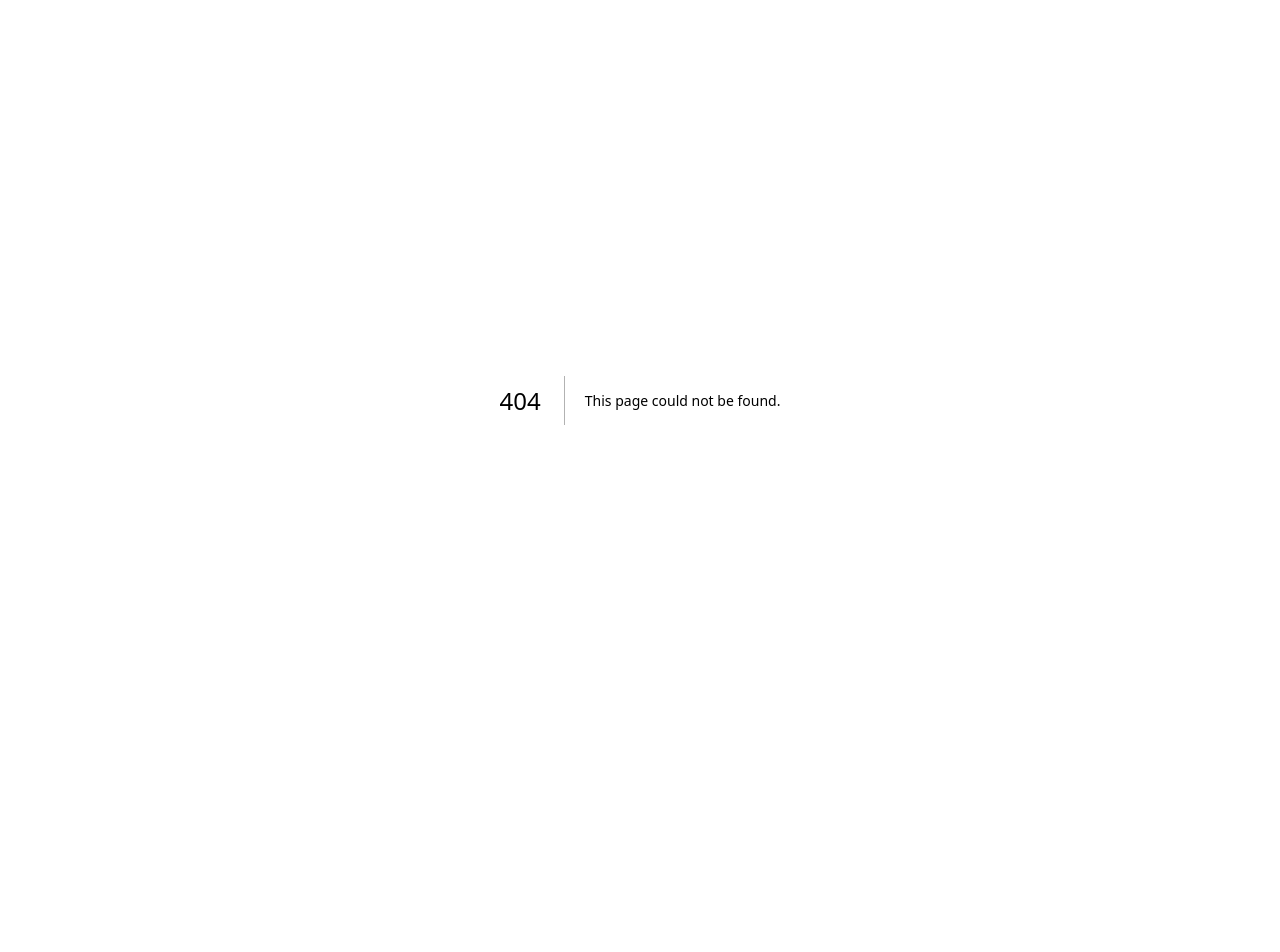
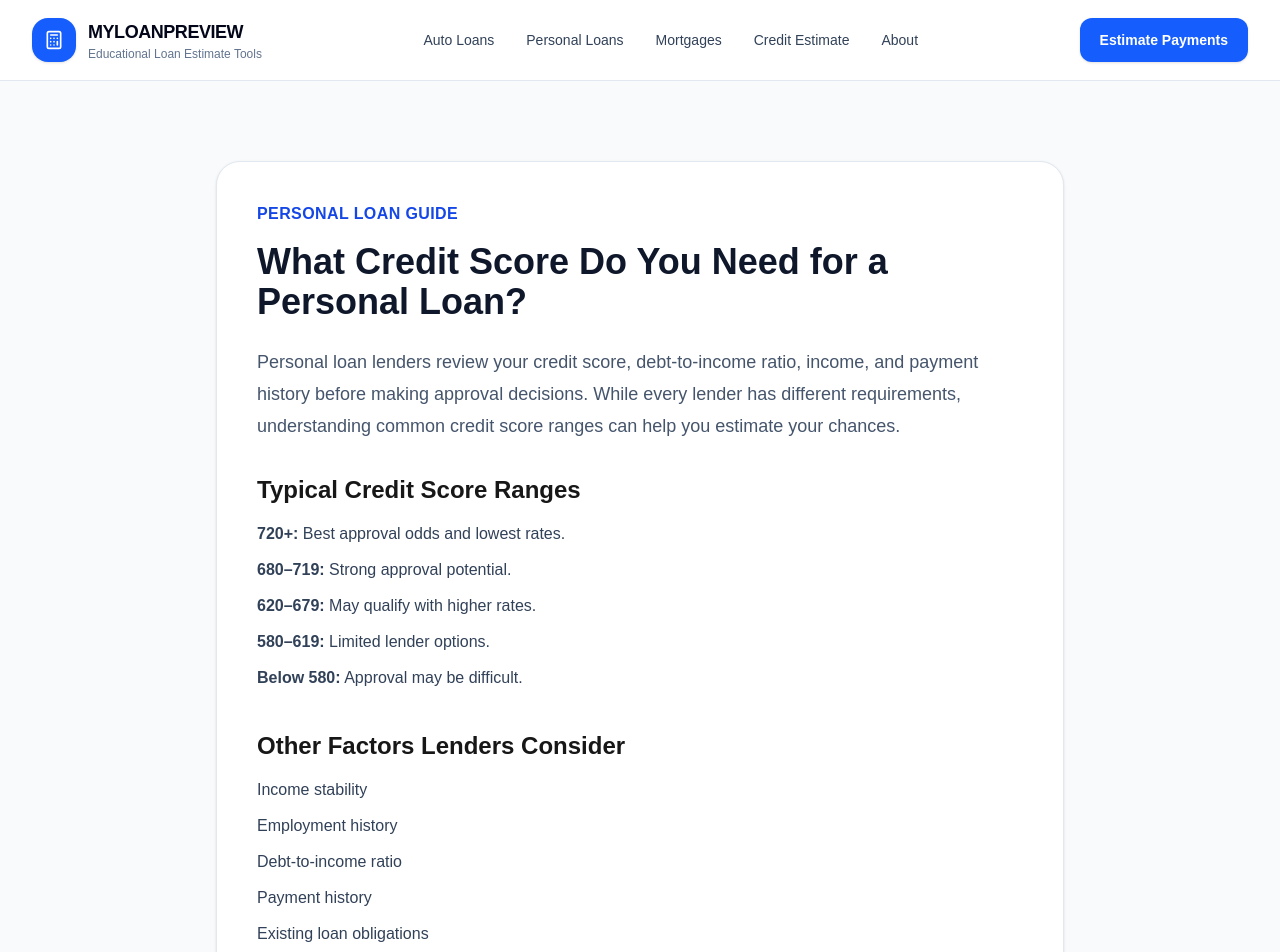
Before and after one commit to 39jorgegonzalez-lab/myloanpreview, a Next.js app: page /personal-loan-credit-score-guide in a window 1280 px wide. Before the commit this address had no page. Shown: the top 952 px of the page. Before the commit the page ends 800 px from the top, so only its background shows below. Built offline with nearby package versions, Linux system fonts and the light colour scheme.

Commit message:
Add personal and mortgage loan guides

```diff
--- /dev/null
+++ b/app/mortgage-credit-score-guide/page.tsx
@@ -0,0 +1,66 @@
+import Navbar from "../components/layout/Navbar";
+import Footer from "../components/layout/Footer";
+
+export default function MortgageGuide() {
+  return (
+    <>
+      <Navbar />
+
+      <main className="bg-slate-50 min-h-screen">
+        <section className="max-w-4xl mx-auto px-6 py-20">
+          <div className="bg-white rounded-3xl border border-slate-200 p-10 shadow-sm">
+
+            <p className="text-blue-700 font-semibold uppercase tracking-wide mb-4">
+              Mortgage Guide
+            </p>
+
+            <h1 className="text-4xl font-bold text-slate-900 mb-6">
+              What Credit Score Do You Need for a Mortgage?
+            </h1>
+
+            <p className="text-lg text-slate-600 leading-8 mb-8">
+              Mortgage lenders evaluate credit scores carefully because home
+              loans involve larger borrowing amounts and longer repayment
+              periods. Better credit scores generally improve approval odds and
+              interest rates.
+            </p>
+
+            <h2 className="text-2xl font-bold mb-4">
+              Common Mortgage Credit Score Benchmarks
+            </h2>
+
+            <ul className="space-y-3 text-slate-700 mb-10">
+              <li><strong>760+:</strong> Excellent rates and approval odds.</li>
+              <li><strong>700–759:</strong> Strong mortgage profile.</li>
+              <li><strong>620–699:</strong> Often meets conventional minimums.</li>
+              <li><strong>580–619:</strong> May qualify for certain FHA programs.</li>
+              <li><strong>Below 580:</strong> Approval may be challenging.</li>
+            </ul>
+
+            <h2 className="text-2xl font-bold mb-4">
+              Factors Beyond Credit Score
+            </h2>
+
+            <ul className="space-y-3 text-slate-700 mb-10">
+              <li>Down payment amount</li>
+              <li>Income verification</li>
+              <li>Employment history</li>
+              <li>Debt-to-income ratio</li>
+              <li>Cash reserves</li>
+            </ul>
+
+            <div className="bg-blue-50 border border-blue-200 rounded-2xl p-6">
+              <p className="text-blue-900">
+                Loan approval requirements vary by lender and program.
+                Information on MYLOANPREVIEW is educational only.
+              </p>
+            </div>
+
+          </div>
+        </section>
+      </main>
+
+      <Footer />
+    </>
+  );
+}
--- a/app/page.tsx
+++ b/app/page.tsx
@@ -267,6 +267,68 @@ export default function Home() {
 
   </a>
 
+</section>
+
+<section className="max-w-7xl mx-auto px-6 py-20">
+  <div className="text-center mb-12">
+
+    <p className="text-blue-700 font-semibold uppercase tracking-wide mb-4">
+      Loan Learning Center
+    </p>
+
+    <h2 className="text-4xl font-bold text-slate-900 mb-6">
+      Learn Before You Borrow
+    </h2>
+
+    <p className="text-lg text-slate-600 max-w-3xl mx-auto">
+      Explore educational guides designed to help you understand credit scores,
+      loan approvals, and financing requirements before applying.
+    </p>
+
+  </div>
+
+  <div className="grid md:grid-cols-3 gap-8">
+
+    <a
+      href="/what-credit-score-do-you-need-for-a-car-loan"
+      className="bg-white border border-slate-200 rounded-3xl p-8 shadow-sm hover:shadow-md transition"
+    >
+      <h3 className="text-2xl font-bold mb-4">
+        Auto Loan Guide
+      </h3>
+
+      <p className="text-slate-600">
+        Learn how credit scores affect vehicle financing approvals.
+      </p>
+    </a>
+
+    <a
+      href="/personal-loan-credit-score-guide"
+      className="bg-white border border-slate-200 rounded-3xl p-8 shadow-sm hover:shadow-md transition"
+    >
+      <h3 className="text-2xl font-bold mb-4">
+        Personal Loan Guide
+      </h3>
+
+      <p className="text-slate-600">
+        Understand personal loan credit requirements and approval factors.
+      </p>
+    </a>
+
+    <a
+      href="/mortgage-credit-score-guide"
+      className="bg-white border border-slate-200 rounded-3xl p-8 shadow-sm hover:shadow-md transition"
+    >
+      <h3 className="text-2xl font-bold mb-4">
+        Mortgage Guide
+      </h3>
+
+      <p className="text-slate-600">
+        Discover common mortgage credit score benchmarks and lender expectations.
+      </p>
+    </a>
+
+  </div>
 </section>
 
       {/* TRUST SECTION */}
--- /dev/null
+++ b/app/personal-loan-credit-score-guide/page.tsx
@@ -0,0 +1,67 @@
+import Navbar from "../components/layout/Navbar";
+import Footer from "../components/layout/Footer";
+
+export default function PersonalLoanGuide() {
+  return (
+    <>
+      <Navbar />
+
+      <main className="bg-slate-50 min-h-screen">
+        <section className="max-w-4xl mx-auto px-6 py-20">
+          <div className="bg-white rounded-3xl border border-slate-200 p-10 shadow-sm">
+
+            <p className="text-blue-700 font-semibold uppercase tracking-wide mb-4">
+              Personal Loan Guide
+            </p>
+
+            <h1 className="text-4xl font-bold text-slate-900 mb-6">
+              What Credit Score Do You Need for a Personal Loan?
+            </h1>
+
+            <p className="text-lg text-slate-600 leading-8 mb-8">
+              Personal loan lenders review your credit score, debt-to-income
+              ratio, income, and payment history before making approval
+              decisions. While every lender has different requirements,
+              understanding common credit score ranges can help you estimate
+              your chances.
+            </p>
+
+            <h2 className="text-2xl font-bold mb-4">
+              Typical Credit Score Ranges
+            </h2>
+
+            <ul className="space-y-3 text-slate-700 mb-10">
+              <li><strong>720+:</strong> Best approval odds and lowest rates.</li>
+              <li><strong>680–719:</strong> Strong approval potential.</li>
+              <li><strong>620–679:</strong> May qualify with higher rates.</li>
+              <li><strong>580–619:</strong> Limited lender options.</li>
+              <li><strong>Below 580:</strong> Approval may be difficult.</li>
+            </ul>
+
+            <h2 className="text-2xl font-bold mb-4">
+              Other Factors Lenders Consider
+            </h2>
+
+            <ul className="space-y-3 text-slate-700 mb-10">
+              <li>Income stability</li>
+              <li>Employment history</li>
+              <li>Debt-to-income ratio</li>
+              <li>Payment history</li>
+              <li>Existing loan obligations</li>
+            </ul>
+
+            <div className="bg-blue-50 border border-blue-200 rounded-2xl p-6">
+              <p className="text-blue-900">
+                MYLOANPREVIEW provides educational estimates only and does not
+                guarantee loan approval or financing terms.
+              </p>
+            </div>
+
+          </div>
+        </section>
+      </main>
+
+      <Footer />
+    </>
+  );
+}
```
